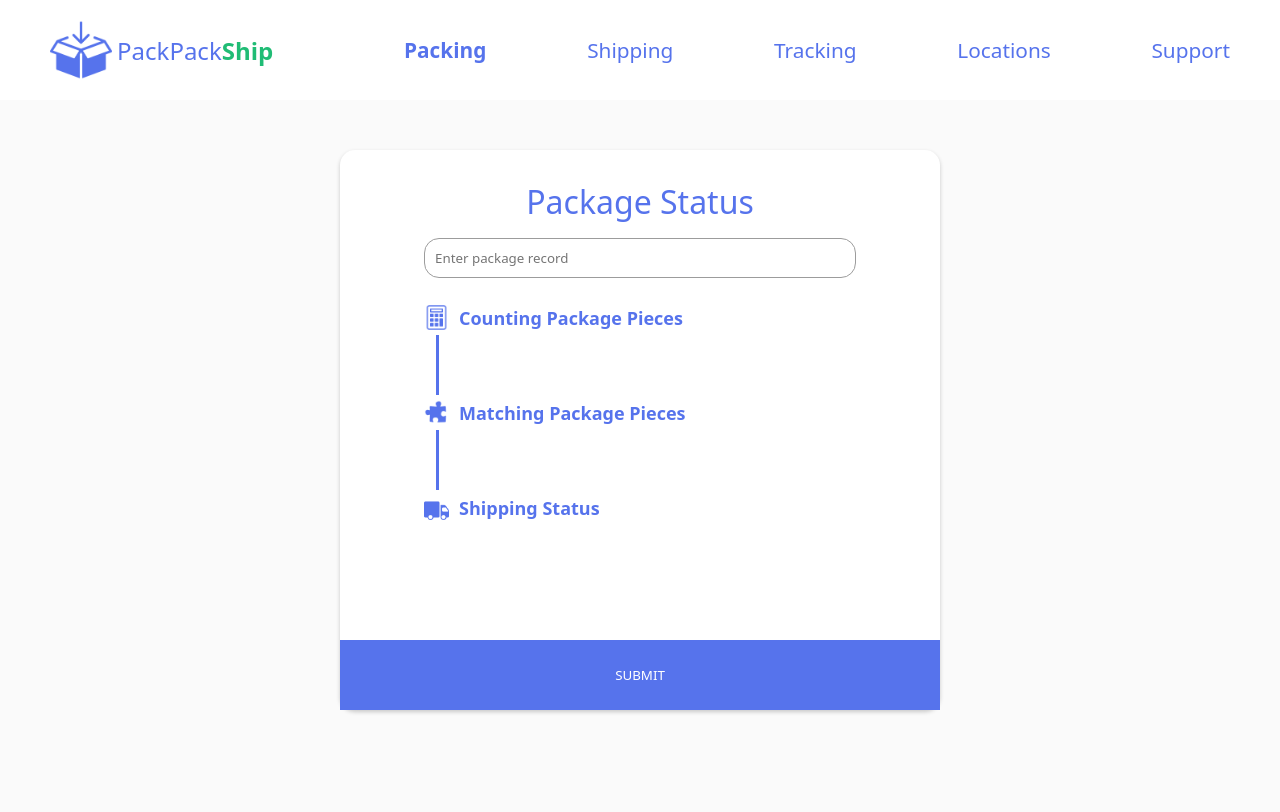
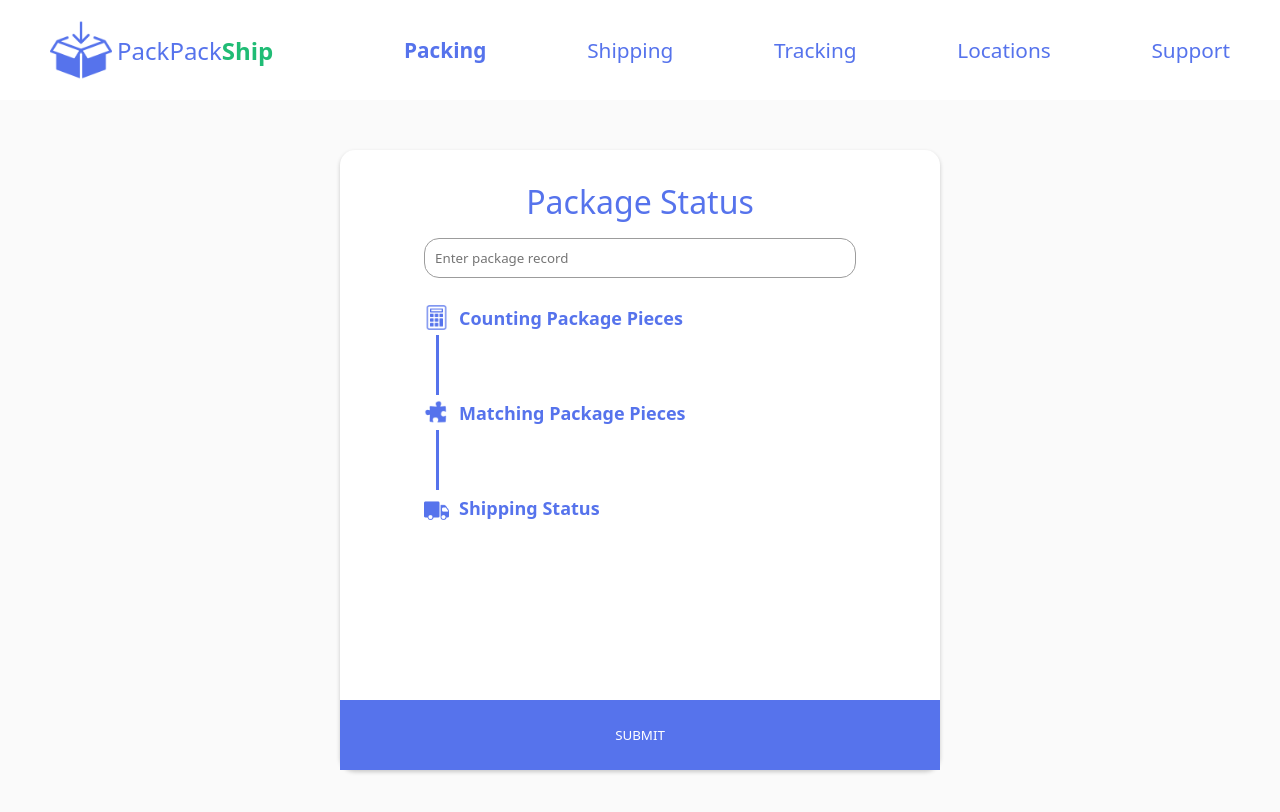
Before and after one commit to jaymbans/package-boxing-ui, a React (Create React App) app: page / in a window 1280 px wide. Shown: the top 812 px of the page. Built offline with nearby package versions, Linux system fonts and the light colour scheme.

Commit message:
updated package height

```diff
--- a/src/App.scss
+++ b/src/App.scss
@@ -69,7 +69,7 @@ body {
     box-shadow: 0 2px 4px rgba(0, 0, 0, .2);
     margin: 50px auto;
     width: 600px;
-    min-height: 70vh;
+    min-height: 620px;
     padding: 30px;
     display: flex;
     flex-direction: column;
--- a/src/components/PackageStatusCard.jsx
+++ b/src/components/PackageStatusCard.jsx
@@ -4,6 +4,7 @@ import PuzzleIcon from "../media/puzzle-icon.png"
 import TruckIcon from "../media/truck-icon.png"
 
 function PackageStatusCard() {
+  //data
   const steps = [
     {
       icon: CalculatorIcon,
@@ -28,13 +29,19 @@ function PackageStatusCard() {
     },
   ]
 
+  //state
   const [errors, setErrors] = useState([])
   const [countError, setCountError] = useState(false)
   const [orderError, setOrderError] = useState(false)
   const [success, setSuccess] = useState(false)
 
+  //functions
+  const submitRecord = (e) => {
+    e.preventDefault()
+  }
+
   return (
-    <form>
+    <form onSubmit={submitRecord}>
       <h1>Package Status</h1>
       <input type="text" placeholder='Enter package record' />
       <div className="stepper-container">
```
